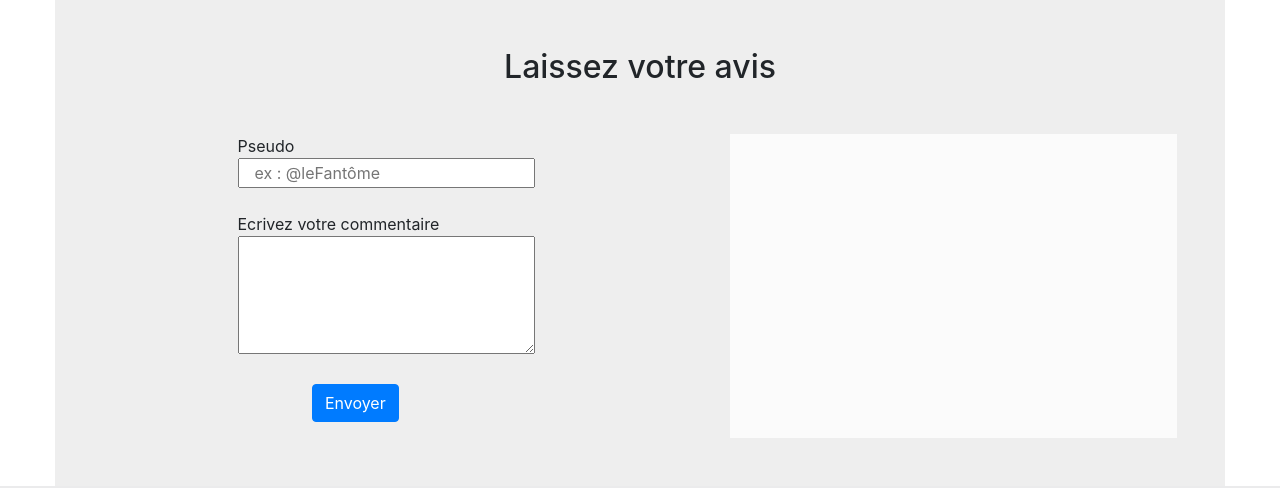
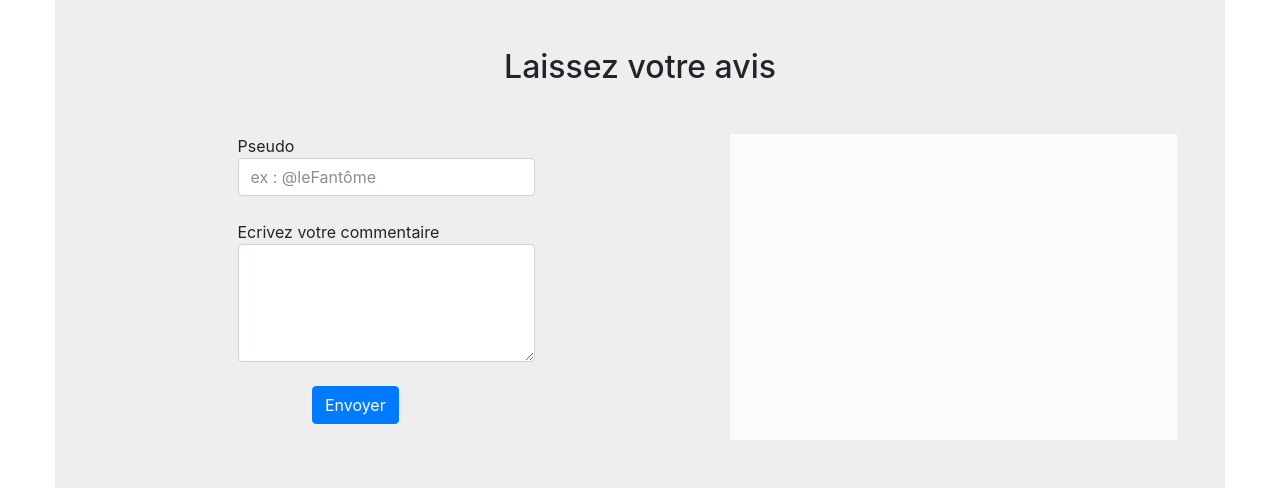
Before and after one commit to Jessy971/contries_discovery, a PHP site: page /pays/ in a window 1280 px wide; the page is wider, and only the part inside the window is pictured. Shown: the part 1404-1892 px from the top of that part. Run offline with PHP 8.4, Linux system fonts and the light colour scheme; the visitor is signed in with stand-in values (Sample User, id 1); data that the repository does not hold is empty; some libraries are stand-ins or nearby versions.

Commit message:
apport d'amélioration ainsi qu'une mise en conformité W3C

```diff
--- a/views/__formCom.php
+++ b/views/__formCom.php
@@ -1,12 +1,12 @@
 <form  method="POST" action="../../commentaire" class="col-lg-5 offset-lg-1">
   <div class="form-group col-12 col-lg-12">
     <label class="lb col-12 col-lg-12">Pseudo
-      <input class="inpt spe col-lg-10" type="text" name="pseudo" placeholder="ex : @leFantôme" class="form-control">
+      <input class="form-control inpt spe col-lg-10" type="text" name="pseudo" placeholder="ex : @leFantôme">
     </label>
   </div>
   <div class="form-group col-12 col-lg-12">
     <label class="lb col-12 col-lg-12">Ecrivez votre commentaire
-      <textarea class="inpt txt col-lg-10" name="text" class="form-control"></textarea>
+      <textarea class="form-control inpt txt col-lg-10" name="text"></textarea>
     </label>
   </div>
   <div class="form-group ">
--- a/views/assets/css/stylesheet.css
+++ b/views/assets/css/stylesheet.css
@@ -77,6 +77,7 @@ img{
 }
 #map{
   height: 800px;
+  margin-bottom: 10%;
 }
 footer{
   height: 300px;
@@ -99,4 +100,7 @@ footer{
     height: 90px;
     font-size: 2em;
   }
+  #map{
+    height: 900px;
+  }
 }
--- a/views/assets/js/map.js
+++ b/views/assets/js/map.js
@@ -15,7 +15,7 @@
 
           var option = {
             center : latlng, // récpère les coordonnées gps pour orienter la vue sur le pays consulté.
-            zoom : 5
+            zoom : 3
           };
 
       //objet map.
--- a/views/welcomeView.php
+++ b/views/welcomeView.php
@@ -2,8 +2,8 @@
  include('__head.php');
  include('__header.php');
  ?>
-<section id="contenu" class="container">
-  <div class="">
+<section id="contenu" class="container-fluid">
+  <div class="row">
     <div class="pays">
       <?php foreach ($countryCache as $element) {
               $country = unserialize($element);
```
